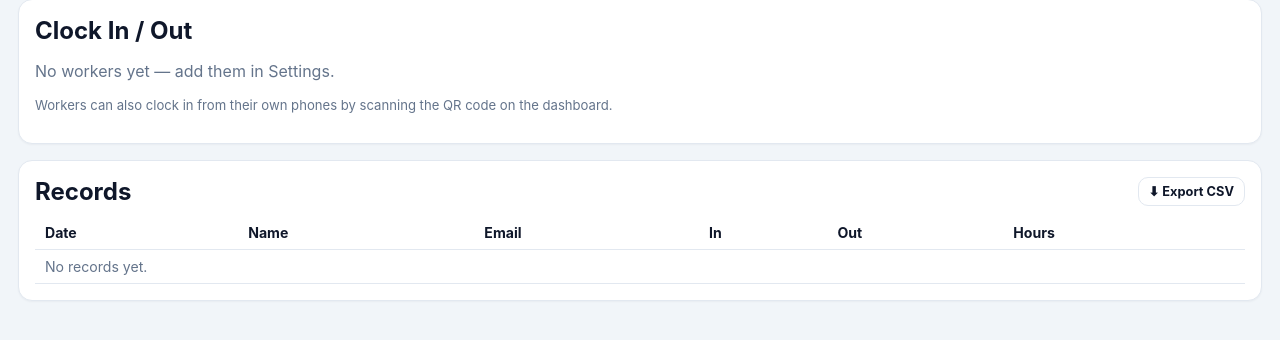
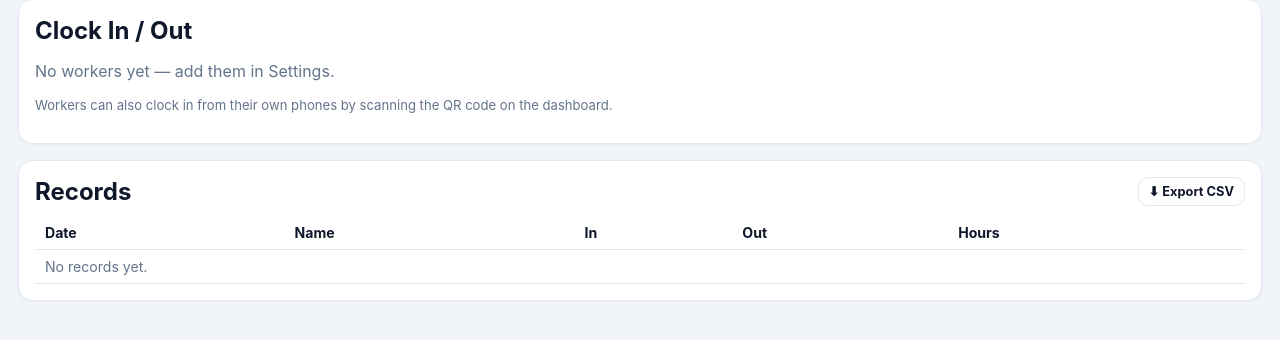
Before and after one commit to jungg181/patrol-timetable, a Flask app: page /timecard in a window 1280 px wide. Shown: the part 136-476 px from the top of the page. Run offline with Flask 3, Linux system fonts and the light colour scheme.

Commit message:
Name-only staff display, lively monitor effects

```diff
--- a/templates/timecard.html
+++ b/templates/timecard.html
@@ -10,7 +10,7 @@
     <div class="rowline" data-wid="{{ s.worker.id }}">
       <span style="font-size:1.3rem">👷</span>
       <div class="grow"><b>{{ s.worker.name }}</b>
-        <div class="muted small">{{ s.worker.email }}{% if s.clocked_in %} · in since {{ s.since[11:16] if s.since and s.since|length>16 else s.since }}{% endif %}</div>
+        {% if s.clocked_in %}<div class="muted small">in since {{ s.since[11:16] if s.since and s.since|length>16 else s.since }}</div>{% endif %}
       </div>
       <button class="btn {{ 'primary' if not s.clocked_in else '' }}" onclick="clockIt('{{ s.worker.id }}','in')" {{ 'disabled' if s.clocked_in else '' }} style="{{ 'opacity:.4' if s.clocked_in else '' }}">🟢 IN</button>
       <button class="btn" onclick="clockIt('{{ s.worker.id }}','out')" {{ 'disabled' if not s.clocked_in else '' }} style="{{ '' if s.clocked_in else 'opacity:.4' }};{{ 'background:#fee2e2;color:#991b1b' if s.clocked_in else '' }}">🔴 OUT</button>
@@ -24,15 +24,15 @@
 <div class="card">
   <h2>Records <a class="btn small" href="{{ url_for('timecard_export') }}" style="float:right">⬇ Export CSV</a></h2>
   <table>
-    <tr><th>Date</th><th>Name</th><th>Email</th><th>In</th><th>Out</th><th>Hours</th></tr>
+    <tr><th>Date</th><th>Name</th><th>In</th><th>Out</th><th>Hours</th></tr>
     {% for r in records %}
     <tr>
-      <td>{{ (r.clock_in or '')[:10] }}</td><td>{{ r.name }}</td><td class="muted">{{ r.email }}</td>
+      <td>{{ (r.clock_in or '')[:10] }}</td><td>{{ r.name }}</td>
       <td>{{ (r.clock_in or '')[11:16] }}</td><td>{{ (r.clock_out or '')[11:16] if r.clock_out else '<span class="muted">—</span>'|safe }}</td>
       <td>{{ r.hours if r.hours is not none else '—' }}</td>
     </tr>
     {% else %}
-    <tr><td colspan="6" class="muted">No records yet.</td></tr>
+    <tr><td colspan="5" class="muted">No records yet.</td></tr>
     {% endfor %}
   </table>
 </div>
```
Also changed, not shown: templates/dashboard.html (+7 -6 lines).
